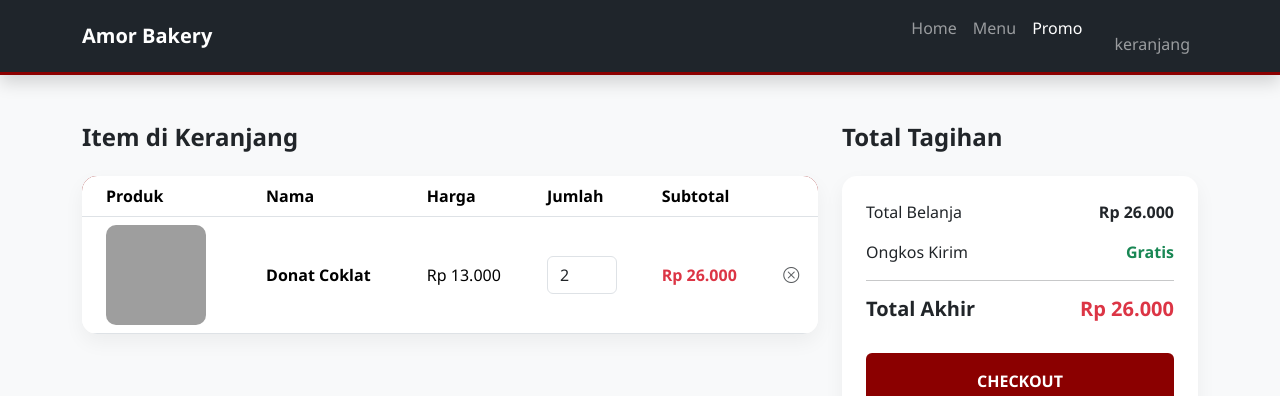
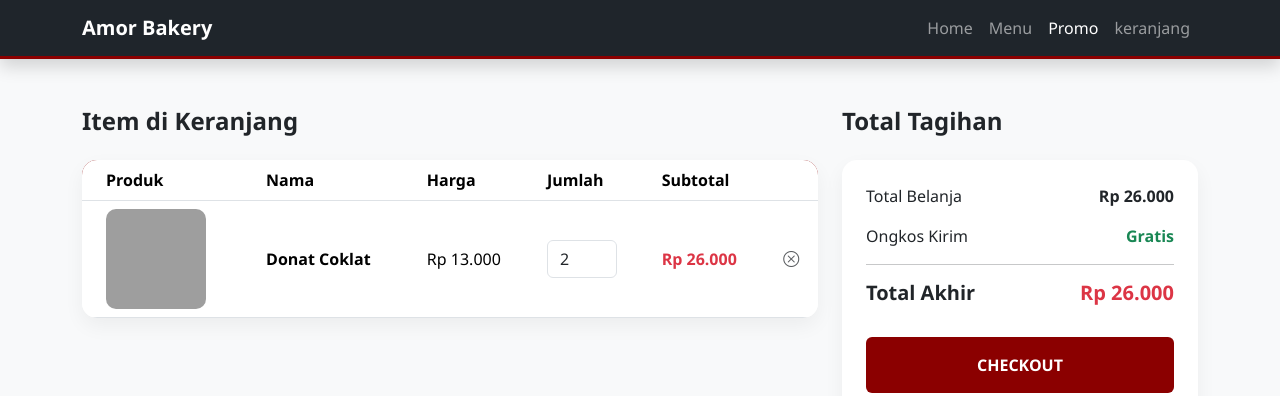
Before and after one commit to ginanjarop/TokoOnline, a plain HTML site: page Kranjang.html in a window 1280 px wide. Shown: the top 396 px of the page. Drawn offline with nearby package versions, Linux system fonts and the light colour scheme; grey boxes are pictures that could not be loaded.

Commit message:
Update Kranjang.html

```diff
--- a/Kranjang.html
+++ b/Kranjang.html
@@ -163,9 +163,9 @@
             </button>
             <div class="collapse navbar-collapse" id="navbarNav">
                 <ul class="navbar-nav ms-auto">
-                    <li class="nav-item"><a class="nav-link" href="halaman.html">Home</a></li>
+                    <li class="nav-item"><a class="nav-link" href="index.html">Home</a></li>
                     <li class="nav-item"><a class="nav-link" href="Produk.html">Menu</a></li>
-                    <li class="nav-item"><a class="nav-link active" href="#">Promo </li>
+                    <li class="nav-item"><a class="nav-link active" href="Promo.html">Promo</a></li>
                     <li class="nav-item"><a class="nav-link" href="kranjang.html">keranjang</a></li>
                 </ul>
             </div>
```
